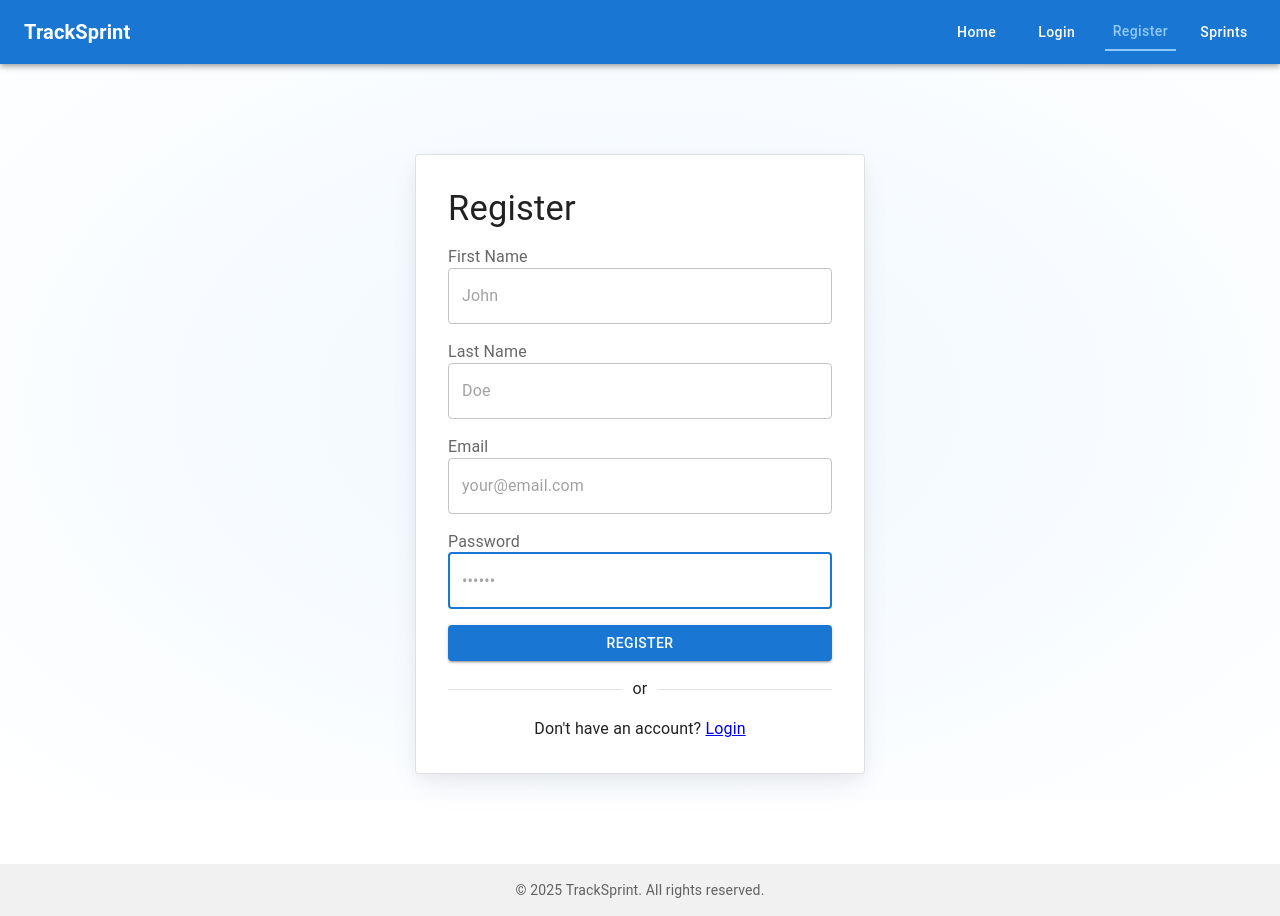
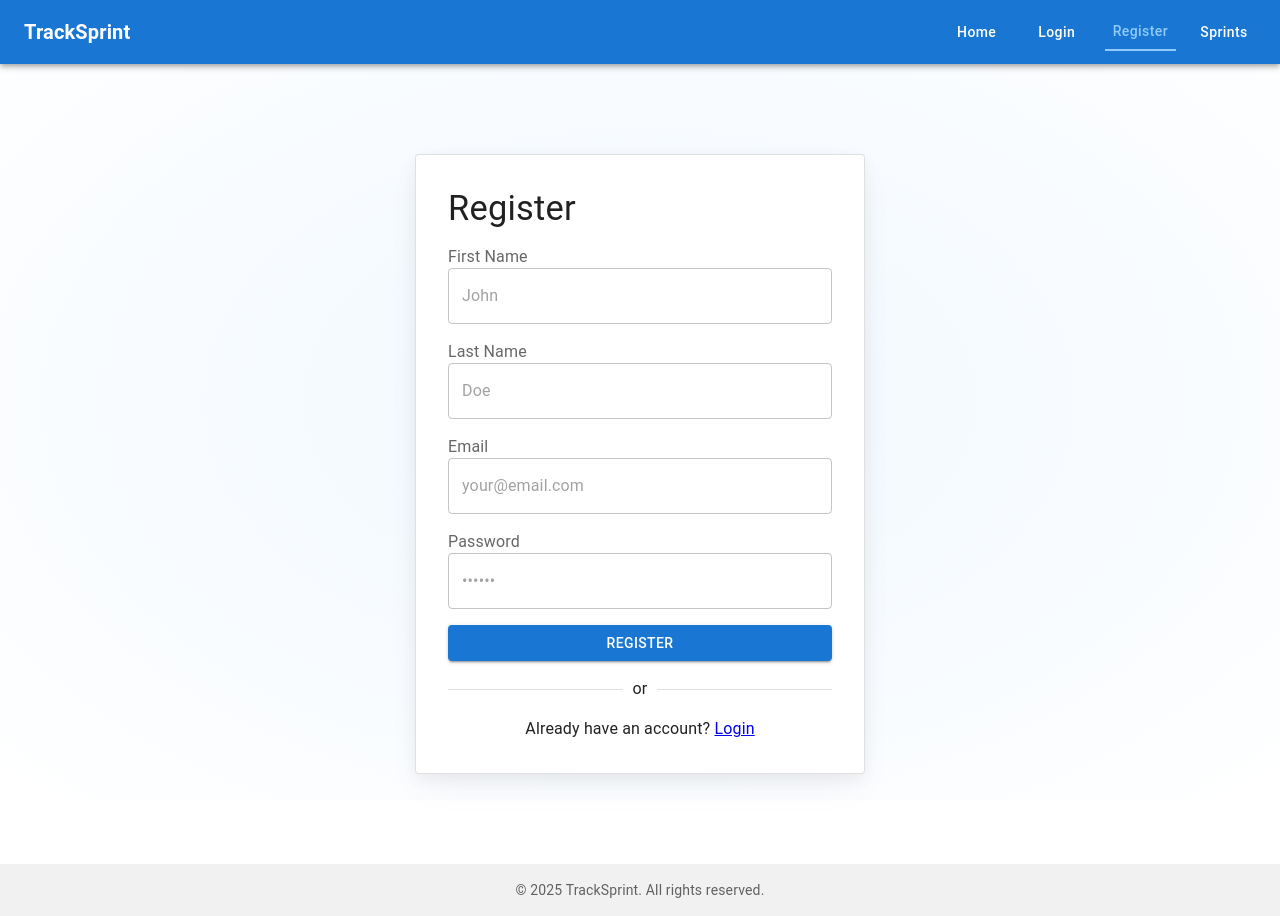
Before and after one commit to engraya/tracksprint, a React (Vite) app: page /register in a window 1280 px wide. Built offline with nearby package versions, Linux system fonts and the light colour scheme.

Commit message:
Formik & Yup Validations

```diff
--- a/package.json
+++ b/package.json
@@ -22,7 +22,9 @@
     "react": "^19.0.0",
     "react-dom": "^19.0.0",
     "react-redux": "^9.2.0",
-    "react-router-dom": "^7.5.3"
+    "react-router-dom": "^7.5.3",
+    "react-toastify": "^11.0.5",
+    "yup": "^1.6.1"
   },
   "devDependencies": {
     "@eslint/js": "^9.22.0",
--- a/src/App.tsx
+++ b/src/App.tsx
@@ -5,18 +5,33 @@ import Home from './pages/Home';
 import Login from './pages/Login';
 import Register from './pages/Register';
 import Sprints from './pages/Sprints';
+import { ToastContainer } from 'react-toastify';
+import 'react-toastify/dist/ReactToastify.css';
+import PrivateRoute from './routes/PrivateRoute';
+import PublicRoute from './routes/PublicRoute';
 
 function App() {
   return (
     <BrowserRouter>
       <Routes>
         <Route path="/" element={<MainLayout />}>
+          {/* Public Route */}
+          <Route element={<PublicRoute />}>
+            <Route path="login" element={<Login />} />
+            <Route path="register" element={<Register />} />
+          </Route>
+
+          {/* Private Route */}
+          <Route element={<PrivateRoute />}>
+            <Route path="sprints" element={<Sprints />} />
+          </Route>
+
+          {/* Default Home Route (accessible to all) */}
           <Route index element={<Home />} />
-          <Route path="login" element={<Login />} />
-          <Route path="register" element={<Register />} />
-          <Route path="sprints" element={<Sprints />} />
         </Route>
       </Routes>
+
+      <ToastContainer />
     </BrowserRouter>
   );
 }
--- /dev/null
+++ b/src/components/shared/index.ts
@@ -0,0 +1,88 @@
+import Stack from '@mui/material/Stack';
+import MuiCard from '@mui/material/Card';
+import { styled } from '@mui/material/styles';
+
+export const Card = styled(MuiCard)(({ theme }) => ({
+  display: 'flex',
+  flexDirection: 'column',
+  alignSelf: 'center',
+  width: '100%',
+  padding: theme.spacing(4),
+  gap: theme.spacing(2),
+  margin: 'auto',
+  [theme.breakpoints.up('sm')]: {
+    maxWidth: '450px',
+  },
+  boxShadow:
+    'hsla(220, 30%, 5%, 0.05) 0px 5px 15px 0px, hsla(220, 25%, 10%, 0.05) 0px 15px 35px -5px',
+  ...theme.applyStyles('dark', {
+    boxShadow:
+      'hsla(220, 30%, 5%, 0.5) 0px 5px 15px 0px, hsla(220, 25%, 10%, 0.08) 0px 15px 35px -5px',
+  }),
+}));
+
+export const SignInContainer = styled(Stack)(({ theme }) => ({
+  height: 'calc((1 - var(--template-frame-height, 0)) * 100dvh)',
+  minHeight: '100%',
+  padding: theme.spacing(2),
+  [theme.breakpoints.up('sm')]: {
+    padding: theme.spacing(4),
+  },
+  '&::before': {
+    content: '""',
+    display: 'block',
+    position: 'absolute',
+    zIndex: -1,
+    inset: 0,
+    backgroundImage:
+      'radial-gradient(ellipse at 50% 50%, hsl(210, 100%, 97%), hsl(0, 0%, 100%))',
+    backgroundRepeat: 'no-repeat',
+    ...theme.applyStyles('dark', {
+      backgroundImage:
+        'radial-gradient(at 50% 50%, hsla(210, 100%, 16%, 0.5), hsl(220, 30%, 5%))',
+    }),
+  },
+}));
+
+
+// const Card = styled(MuiCard)(({ theme }) => ({
+//   display: 'flex',
+//   flexDirection: 'column',
+//   alignSelf: 'center',
+//   width: '100%',
+//   padding: theme.spacing(4),
+//   gap: theme.spacing(2),
+//   margin: 'auto',
+//   [theme.breakpoints.up('sm')]: {
+//     maxWidth: '450px',
+//   },
+//   boxShadow:
+//     'hsla(220, 30%, 5%, 0.05) 0px 5px 15px 0px, hsla(220, 25%, 10%, 0.05) 0px 15px 35px -5px',
+//   ...theme.applyStyles('dark', {
+//     boxShadow:
+//       'hsla(220, 30%, 5%, 0.5) 0px 5px 15px 0px, hsla(220, 25%, 10%, 0.08) 0px 15px 35px -5px',
+//   }),
+// }));
+
+export const RegisterContainer = styled(Stack)(({ theme }) => ({
+  height: 'calc((1 - var(--template-frame-height, 0)) * 100dvh)',
+  minHeight: '100%',
+  padding: theme.spacing(2),
+  [theme.breakpoints.up('sm')]: {
+    padding: theme.spacing(4),
+  },
+  '&::before': {
+    content: '""',
+    display: 'block',
+    position: 'absolute',
+    zIndex: -1,
+    inset: 0,
+    backgroundImage:
+      'radial-gradient(ellipse at 50% 50%, hsl(210, 100%, 97%), hsl(0, 0%, 100%))',
+    backgroundRepeat: 'no-repeat',
+    ...theme.applyStyles('dark', {
+      backgroundImage:
+        'radial-gradient(at 50% 50%, hsla(210, 100%, 16%, 0.5), hsl(220, 30%, 5%))',
+    }),
+  },
+}));
--- a/src/main.tsx
+++ b/src/main.tsx
@@ -1,9 +1,13 @@
 import { StrictMode } from 'react'
 import { createRoot } from 'react-dom/client'
 import App from './App.tsx'
+import { Provider } from "react-redux";
+import store from './store';
 
 createRoot(document.getElementById('root')!).render(
   <StrictMode>
-    <App />
+    <Provider store={store}>
+      <App />
+    </Provider>
   </StrictMode>,
 )
--- a/src/pages/Login.tsx
+++ b/src/pages/Login.tsx
@@ -1,4 +1,5 @@
 import * as React from 'react';
+import { Formik, Form } from 'formik';
 import Box from '@mui/material/Box';
 import Button from '@mui/material/Button';
 import CssBaseline from '@mui/material/CssBaseline';
@@ -8,101 +9,24 @@ import FormControl from '@mui/material/FormControl';
 import { Link } from 'react-router-dom';
 import TextField from '@mui/material/TextField';
 import Typography from '@mui/material/Typography';
-import Stack from '@mui/material/Stack';
-import MuiCard from '@mui/material/Card';
-import { styled } from '@mui/material/styles';
 import ForgotPassword from '../components/ForgotPassword';
+import { Card, SignInContainer } from '../components/shared';
+import { loginSchema } from '../validations/authSchema';
+import { LoginFormValues } from '../types/authTypes';
 
-const Card = styled(MuiCard)(({ theme }) => ({
-  display: 'flex',
-  flexDirection: 'column',
-  alignSelf: 'center',
-  width: '100%',
-  padding: theme.spacing(4),
-  gap: theme.spacing(2),
-  margin: 'auto',
-  [theme.breakpoints.up('sm')]: {
-    maxWidth: '450px',
-  },
-  boxShadow:
-    'hsla(220, 30%, 5%, 0.05) 0px 5px 15px 0px, hsla(220, 25%, 10%, 0.05) 0px 15px 35px -5px',
-  ...theme.applyStyles('dark', {
-    boxShadow:
-      'hsla(220, 30%, 5%, 0.5) 0px 5px 15px 0px, hsla(220, 25%, 10%, 0.08) 0px 15px 35px -5px',
-  }),
-}));
-
-const SignInContainer = styled(Stack)(({ theme }) => ({
-  height: 'calc((1 - var(--template-frame-height, 0)) * 100dvh)',
-  minHeight: '100%',
-  padding: theme.spacing(2),
-  [theme.breakpoints.up('sm')]: {
-    padding: theme.spacing(4),
-  },
-  '&::before': {
-    content: '""',
-    display: 'block',
-    position: 'absolute',
-    zIndex: -1,
-    inset: 0,
-    backgroundImage:
-      'radial-gradient(ellipse at 50% 50%, hsl(210, 100%, 97%), hsl(0, 0%, 100%))',
-    backgroundRepeat: 'no-repeat',
-    ...theme.applyStyles('dark', {
-      backgroundImage:
-        'radial-gradient(at 50% 50%, hsla(210, 100%, 16%, 0.5), hsl(220, 30%, 5%))',
-    }),
-  },
-}));
 
 export default function Login() {
-  const [emailError, setEmailError] = React.useState(false);
-  const [emailErrorMessage, setEmailErrorMessage] = React.useState('');
-  const [passwordError, setPasswordError] = React.useState(false);
-  const [passwordErrorMessage, setPasswordErrorMessage] = React.useState('');
   const [open, setOpen] = React.useState(false);
+  const handleClose = () => setOpen(false);
 
-  const handleClose = () => {
-    setOpen(false);
+  const initialValues: LoginFormValues = {
+    email: '',
+    password: '',
   };
 
-  const handleSubmit = (event: React.FormEvent<HTMLFormElement>) => {
-    if (emailError || passwordError) {
-      event.preventDefault();
-      return;
-    }
-    const data = new FormData(event.currentTarget);
-    console.log({
-      email: data.get('email'),
-      password: data.get('password'),
-    });
-  };
-
-  const validateInputs = () => {
-    const email = document.getElementById('email') as HTMLInputElement;
-    const password = document.getElementById('password') as HTMLInputElement;
-
-    let isValid = true;
-
-    if (!email.value || !/\S+@\S+\.\S+/.test(email.value)) {
-      setEmailError(true);
-      setEmailErrorMessage('Please enter a valid email address.');
-      isValid = false;
-    } else {
-      setEmailError(false);
-      setEmailErrorMessage('');
-    }
-
-    if (!password.value || password.value.length < 6) {
-      setPasswordError(true);
-      setPasswordErrorMessage('Password must be at least 6 characters long.');
-      isValid = false;
-    } else {
-      setPasswordError(false);
-      setPasswordErrorMessage('');
-    }
-
-    return isValid;
+  const handleSubmit = (values: LoginFormValues) => {
+    console.log("Login Credentials", values);
+    // Submit login request here
   };
 
   return (
@@ -117,70 +41,76 @@ export default function Login() {
           >
             Sign in
           </Typography>
+
+          <Formik
+            initialValues={initialValues}
+            validationSchema={loginSchema}
+            onSubmit={handleSubmit}
+          >
+            {({ errors, touched, handleChange, handleBlur, values }) => (
+              <Form>
                 <Box
-            component="form"
-            onSubmit={handleSubmit}
-            noValidate
                   sx={{
                     display: 'flex',
                     flexDirection: 'column',
                     width: '100%',
-              gap: 2,
+                    gap: 1,
                   }}
                 >
                   <FormControl>
                     <FormLabel htmlFor="email">Email</FormLabel>
                     <TextField
-                error={emailError}
-                helperText={emailErrorMessage}
                       id="email"
+                      name="email"
                       type="email"
-                name="email"
                       placeholder="your@email.com"
                       autoComplete="email"
-                autoFocus
-                required
                       fullWidth
-                variant="outlined"
-                color={emailError ? 'error' : 'primary'}
+                      value={values.email}
+                      onChange={handleChange}
+                      onBlur={handleBlur}
+                      error={touched.email && Boolean(errors.email)}
+                      helperText={touched.email && errors.email}
                     />
                   </FormControl>
+
                   <FormControl>
                     <FormLabel htmlFor="password">Password</FormLabel>
                     <TextField
-                error={passwordError}
-                helperText={passwordErrorMessage}
+                      id="password"
                       name="password"
+                      type="password"
                       placeholder="••••••"
-                type="password"
-                id="password"
                       autoComplete="current-password"
-                autoFocus
-                required
                       fullWidth
-                variant="outlined"
-                color={passwordError ? 'error' : 'primary'}
+                      value={values.password}
+                      onChange={handleChange}
+                      onBlur={handleBlur}
+                      error={touched.password && Boolean(errors.password)}
+                      helperText={touched.password && errors.password}
                     />
                   </FormControl>
+
                   <ForgotPassword open={open} handleClose={handleClose} />
+
                   <Button
                     type="submit"
                     fullWidth
                     variant="contained"
-              onClick={validateInputs}
                   >
                     Sign in
                   </Button>
                 </Box>
+              </Form>
+            )}
+          </Formik>
+
           <Divider>or</Divider>
+
           <Box sx={{ display: 'flex', flexDirection: 'column', gap: 2 }}>
             <Typography sx={{ textAlign: 'center' }}>
               Don&apos;t have an account?{' '}
-              <Link
-                to="/register"
-              >
-                Register
-              </Link>
+              <Link to="/register">Register</Link>
             </Typography>
           </Box>
         </Card>
--- a/src/pages/Register.tsx
+++ b/src/pages/Register.tsx
@@ -1,4 +1,5 @@
 import * as React from 'react';
+import { Formik, Form } from 'formik';
 import Box from '@mui/material/Box';
 import Button from '@mui/material/Button';
 import CssBaseline from '@mui/material/CssBaseline';
@@ -8,101 +9,26 @@ import FormControl from '@mui/material/FormControl';
 import { Link } from 'react-router-dom';
 import TextField from '@mui/material/TextField';
 import Typography from '@mui/material/Typography';
-import Stack from '@mui/material/Stack';
-import MuiCard from '@mui/material/Card';
-import { styled } from '@mui/material/styles';
 import ForgotPassword from '../components/ForgotPassword';
+import { RegisterContainer, Card } from '../components/shared';
+import { registerSchema } from '../validations/authSchema';
+import { RegisterFormValues } from '../types/authTypes';
 
-const Card = styled(MuiCard)(({ theme }) => ({
-  display: 'flex',
-  flexDirection: 'column',
-  alignSelf: 'center',
-  width: '100%',
-  padding: theme.spacing(4),
-  gap: theme.spacing(2),
-  margin: 'auto',
-  [theme.breakpoints.up('sm')]: {
-    maxWidth: '450px',
-  },
-  boxShadow:
-    'hsla(220, 30%, 5%, 0.05) 0px 5px 15px 0px, hsla(220, 25%, 10%, 0.05) 0px 15px 35px -5px',
-  ...theme.applyStyles('dark', {
-    boxShadow:
-      'hsla(220, 30%, 5%, 0.5) 0px 5px 15px 0px, hsla(220, 25%, 10%, 0.08) 0px 15px 35px -5px',
-  }),
-}));
-
-const RegisterContainer = styled(Stack)(({ theme }) => ({
-  height: 'calc((1 - var(--template-frame-height, 0)) * 100dvh)',
-  minHeight: '100%',
-  padding: theme.spacing(2),
-  [theme.breakpoints.up('sm')]: {
-    padding: theme.spacing(4),
-  },
-  '&::before': {
-    content: '""',
-    display: 'block',
-    position: 'absolute',
-    zIndex: -1,
-    inset: 0,
-    backgroundImage:
-      'radial-gradient(ellipse at 50% 50%, hsl(210, 100%, 97%), hsl(0, 0%, 100%))',
-    backgroundRepeat: 'no-repeat',
-    ...theme.applyStyles('dark', {
-      backgroundImage:
-        'radial-gradient(at 50% 50%, hsla(210, 100%, 16%, 0.5), hsl(220, 30%, 5%))',
-    }),
-  },
-}));
 
 export default function Register() {
-  const [emailError, setEmailError] = React.useState(false);
-  const [emailErrorMessage, setEmailErrorMessage] = React.useState('');
-  const [passwordError, setPasswordError] = React.useState(false);
-  const [passwordErrorMessage, setPasswordErrorMessage] = React.useState('');
   const [open, setOpen] = React.useState(false);
+  const handleClose = () => setOpen(false);
 
-  const handleClose = () => {
-    setOpen(false);
+  const initialValues: RegisterFormValues = {
+    name: '',
+    surname: '',
+    email: '',
+    password: '',
   };
 
-  const handleSubmit = (event: React.FormEvent<HTMLFormElement>) => {
-    if (emailError || passwordError) {
-      event.preventDefault();
-      return;
-    }
-    const data = new FormData(event.currentTarget);
-    console.log({
-      email: data.get('email'),
-      password: data.get('password'),
-    });
-  };
-
-  const validateInputs = () => {
-    const email = document.getElementById('email') as HTMLInputElement;
-    const password = document.getElementById('password') as HTMLInputElement;
-
-    let isValid = true;
-
-    if (!email.value || !/\S+@\S+\.\S+/.test(email.value)) {
-      setEmailError(true);
-      setEmailErrorMessage('Please enter a valid email address.');
-      isValid = false;
-    } else {
-      setEmailError(false);
-      setEmailErrorMessage('');
-    }
-
-    if (!password.value || password.value.length < 6) {
-      setPasswordError(true);
-      setPasswordErrorMessage('Password must be at least 6 characters long.');
-      isValid = false;
-    } else {
-      setPasswordError(false);
-      setPasswordErrorMessage('');
-    }
-
-    return isValid;
+  const handleSubmit = (values: RegisterFormValues) => {
+    console.log("Registration Credentials", values);
+    // Submit registration logic
   };
 
   return (
@@ -117,10 +43,15 @@ export default function Register() {
           >
             Register
           </Typography>
+
+          <Formik
+            initialValues={initialValues}
+            validationSchema={registerSchema}
+            onSubmit={handleSubmit}
+          >
+            {({ values, errors, touched, handleChange, handleBlur }) => (
+              <Form>
                 <Box
-            component="form"
-            onSubmit={handleSubmit}
-            noValidate
                   sx={{
                     display: 'flex',
                     flexDirection: 'column',
@@ -131,80 +62,84 @@ export default function Register() {
                   <FormControl>
                     <FormLabel htmlFor="firstName">First Name</FormLabel>
                     <TextField
-                id="firstName"
-                name="firstName"
+                      id="name"
+                      name="name"
                       placeholder="John"
                       autoComplete="given-name"
-                required
                       fullWidth
-                variant="outlined"
+                      value={values.name}
+                      onChange={handleChange}
+                      onBlur={handleBlur}
+                      error={touched.name && Boolean(errors.name)}
+                      helperText={touched.name && errors.name}
                     />
                   </FormControl>
+
                   <FormControl>
                     <FormLabel htmlFor="lastName">Last Name</FormLabel>
                     <TextField
-                id="lastName"
-                name="lastName"
+                      id="surname"
+                      name="surname"
                       placeholder="Doe"
                       autoComplete="family-name"
-                required
                       fullWidth
-                variant="outlined"
+                      value={values.surname}
+                      onChange={handleChange}
+                      onBlur={handleBlur}
+                      error={touched.surname && Boolean(errors.surname)}
+                      helperText={touched.surname && errors.surname}
                     />
                   </FormControl>
+
                   <FormControl>
                     <FormLabel htmlFor="email">Email</FormLabel>
                     <TextField
-                error={emailError}
-                helperText={emailErrorMessage}
                       id="email"
+                      name="email"
                       type="email"
-                name="email"
                       placeholder="your@email.com"
                       autoComplete="email"
-                autoFocus
-                required
                       fullWidth
-                variant="outlined"
-                color={emailError ? 'error' : 'primary'}
+                      value={values.email}
+                      onChange={handleChange}
+                      onBlur={handleBlur}
+                      error={touched.email && Boolean(errors.email)}
+                      helperText={touched.email && errors.email}
                     />
                   </FormControl>
+
                   <FormControl>
                     <FormLabel htmlFor="password">Password</FormLabel>
                     <TextField
-                error={passwordError}
-                helperText={passwordErrorMessage}
+                      id="password"
                       name="password"
+                      type="password"
                       placeholder="••••••"
-                type="password"
-                id="password"
-                autoComplete="current-password"
-                autoFocus
-                required
+                      autoComplete="new-password"
                       fullWidth
-                variant="outlined"
-                color={passwordError ? 'error' : 'primary'}
+                      value={values.password}
+                      onChange={handleChange}
+                      onBlur={handleBlur}
+                      error={touched.password && Boolean(errors.password)}
+                      helperText={touched.password && errors.password}
                     />
                   </FormControl>
+
                   <ForgotPassword open={open} handleClose={handleClose} />
-            <Button
-              type="submit"
-              fullWidth
-              variant="contained"
-              onClick={validateInputs}
-            >
+
+                  <Button type="submit" fullWidth variant="contained">
                     Register
                   </Button>
                 </Box>
+              </Form>
+            )}
+          </Formik>
+
           <Divider>or</Divider>
+
           <Box sx={{ display: 'flex', flexDirection: 'column', gap: 2 }}>
             <Typography sx={{ textAlign: 'center' }}>
-              Don&apos;t have an account?{' '}
-              <Link
-                to="/login"
-              >
-                Login
-              </Link>
+              Already have an account? <Link to="/login">Login</Link>
             </Typography>
           </Box>
         </Card>
--- /dev/null
+++ b/src/routes/PrivateRoute.tsx
@@ -0,0 +1,12 @@
+import { Navigate, Outlet } from "react-router-dom";
+import { useSelector } from "react-redux";
+import { RootState } from "../store";
+
+
+const PrivateRoute = () => {
+  const isLoggedIn = useSelector((state : RootState) => state.auth.currentUser);
+  return !isLoggedIn  ? <Navigate to="/auth" /> : <Outlet />;
+
+};
+
+export default PrivateRoute;
--- /dev/null
+++ b/src/routes/PublicRoute.tsx
@@ -0,0 +1,13 @@
+import { Navigate, Outlet } from "react-router-dom";
+import { useSelector } from "react-redux";
+import { RootState } from "../store";
+
+
+const PublicRoute = () => {
+  const isLoggedIn = useSelector((state : RootState) => state.auth.currentUser);
+  const isAuthenticated = isLoggedIn;
+
+  return isAuthenticated ? <Navigate to="/" /> : <Outlet />;
+};
+
+export default PublicRoute;
--- /dev/null
+++ b/src/store/index.ts
@@ -0,0 +1,17 @@
+import { configureStore, combineReducers } from '@reduxjs/toolkit';
+import { authSlice } from './reducers/auth';
+
+
+
+const rootReducer = combineReducers({
+    auth: authSlice.reducer,
+});
+
+export type RootState = ReturnType<typeof rootReducer>;
+export type AppDispatch = typeof store.dispatch;
+
+const store = configureStore({
+  reducer: rootReducer,
+});
+
+export default store;
--- /dev/null
+++ b/src/validations/authSchema.ts
@@ -0,0 +1,29 @@
+import * as Yup from 'yup';
+
+export const loginSchema = Yup.object({
+  email: Yup.string()
+    .email('Invalid email address')
+    .required('Email is required'),
+
+  password: Yup.string()
+    .min(6, 'Password must be at least 6 characters')
+    .required('Password is required'),
+});
+
+export const registerSchema = Yup.object({
+  name: Yup.string()
+    .min(2, 'Name must be at least 2 characters')
+    .required('Name is required'),
+
+  surname: Yup.string()
+    .min(2, 'Surname must be at least 2 characters')
+    .required('Surname is required'),
+
+  email: Yup.string()
+    .email('Invalid email address')
+    .required('Email is required'),
+
+  password: Yup.string()
+    .min(6, 'Password must be at least 6 characters')
+    .required('Password is required'),
+});
```
Also changed, not shown: src/store/reducers/auth.ts (added, +22 -0 lines), src/types/authTypes.d.ts (added, +11 -0 lines), 1 other file (tests, documents, lock files or other folders). Lines whose indentation alone changed are shown as unchanged.
